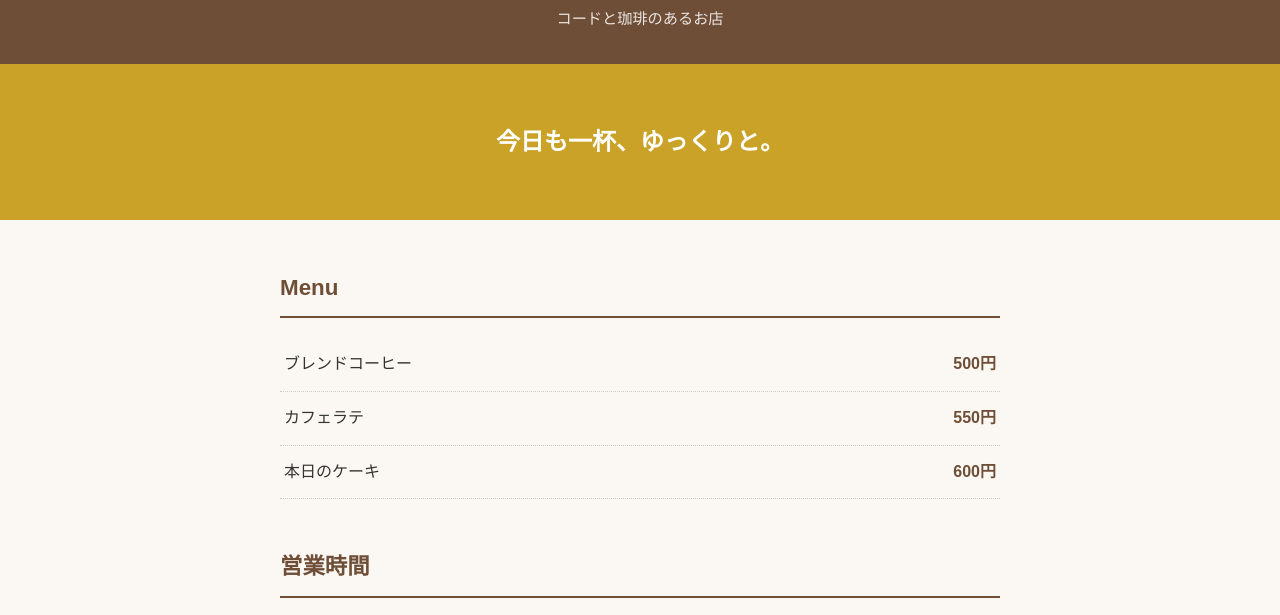
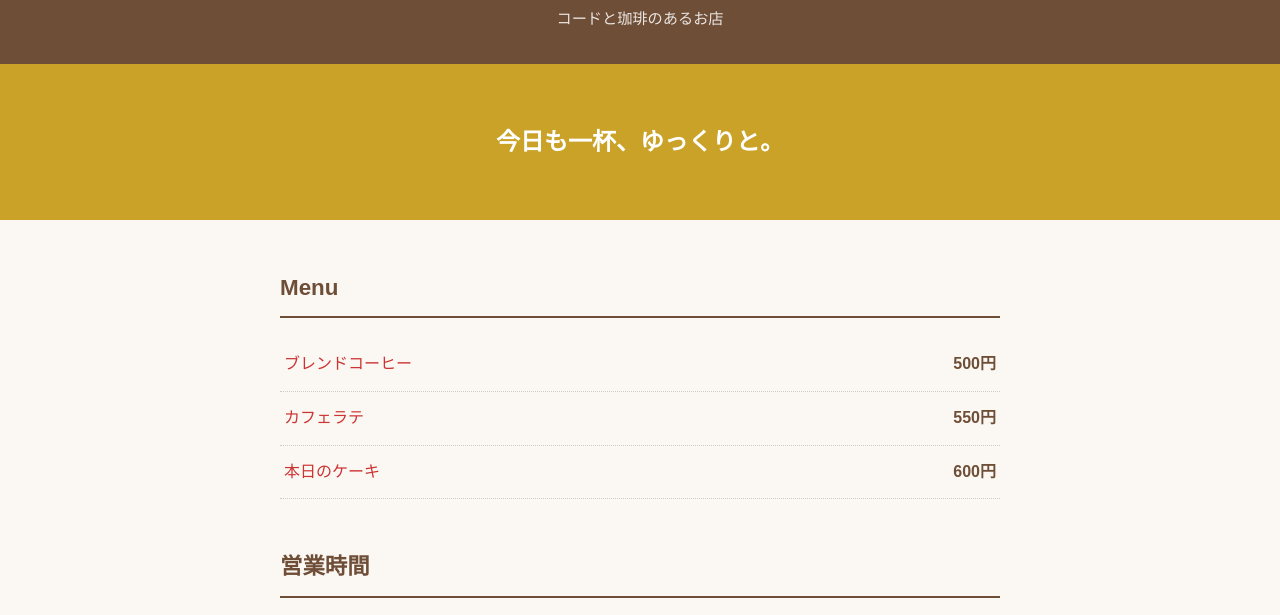
Before and after one commit to kurudrive/github-hands-on, a plain HTML site: page index.html in a window 1280 px wide. Shown: the part 112-727 px from the top of the page. Drawn offline with Linux system fonts and the light colour scheme.

Commit message:
文字色変更

```diff
--- a/style.css
+++ b/style.css
@@ -6,7 +6,7 @@
   --main-color: #6f4e37;   /* メインの色（コーヒーブラウン） */
   --accent-color: #c9a227; /* アクセントの色 */
   --bg-color: #fbf8f3;     /* 背景の色 */
-  --text-color: #333333;   /* 文字の色 */
+  --text-color: #cc3333;   /* 文字の色 */
 }
 
 /* ===================================
```
